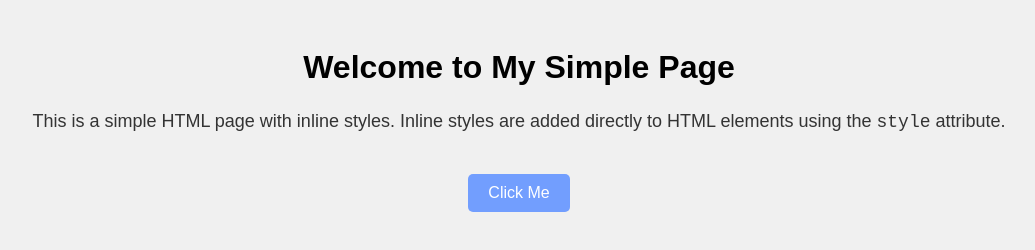
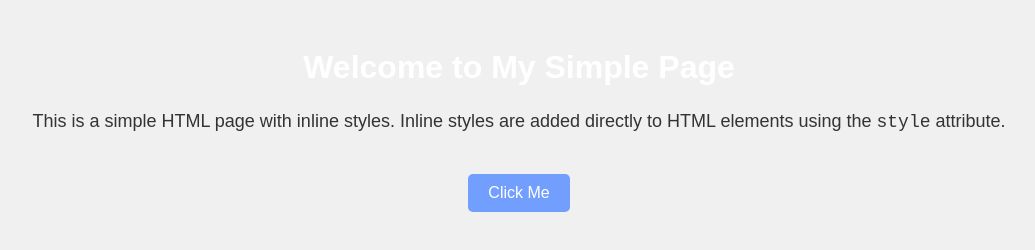
Before and after one commit to kskeerthana/TechSeekho, a plain HTML site: page index.html in a window 1280 px wide. Shown: the whole page, without its empty margins (121-1156 px from the left). Drawn offline with Linux system fonts and the light colour scheme.

Commit message:
changed color to white

```diff
--- a/index.html
+++ b/index.html
@@ -6,7 +6,7 @@
     <title>Simple Inline Styled Page</title>
 </head>
 <body style="font-family: Arial, sans-serif; background-color: #f0f0f0; color: #333; text-align: center; padding: 20px;">
-    <h1 style="color: black;">Welcome to My Simple Page</h1>
+    <h1 style="color: white;">Welcome to My Simple Page</h1>
     <p style="font-size: 18px; line-height: 1.5;">
         This is a simple HTML page with inline styles. Inline styles are added directly to HTML elements using the <code>style</code> attribute.
     </p>
```
